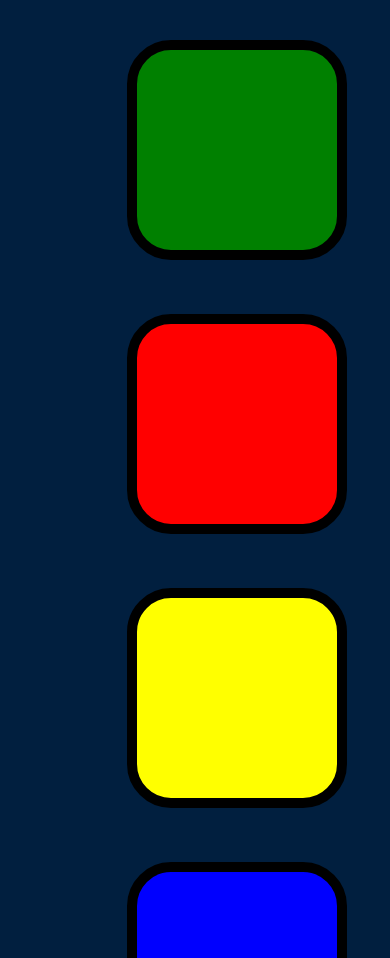
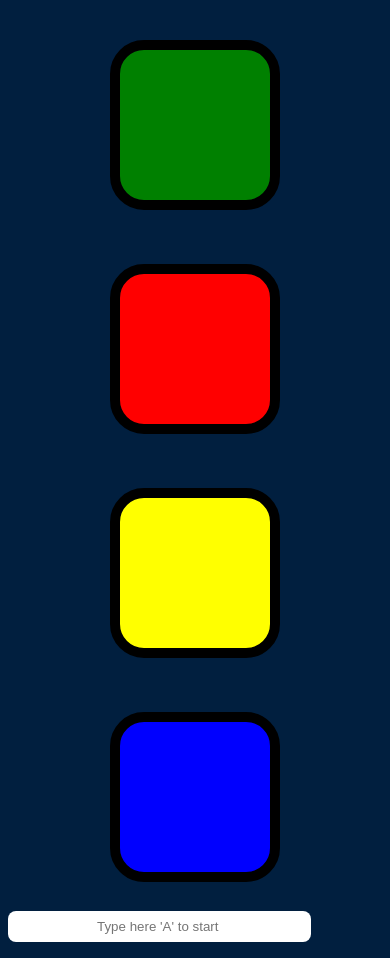
Before and after one commit to SAbdulMujafar98/Simon-game, a plain HTML site: page index.html in a window 390 px wide. Shown: the part 142-1100 px from the top of the page. Drawn offline with nearby package versions, Linux system fonts and the light colour scheme.

Commit message:
Update styles.css

```diff
--- a/styles.css
+++ b/styles.css
@@ -54,6 +54,11 @@ body {
 .game-over{
   background-color: red;
 }
+ input{
+  display: none;
+ }
+
+@media (max-width:769px){
 
   input{
     display:inline-block;
@@ -64,3 +69,13 @@ body {
     text-align: center;
     background-color: #fff;
   }
+  .container{
+    width: 100%;
+    display: flex;
+    flex-direction: column;
+  }
+  .btn{
+    width: 150px;
+    height: 150px;
+  }
+}
```
